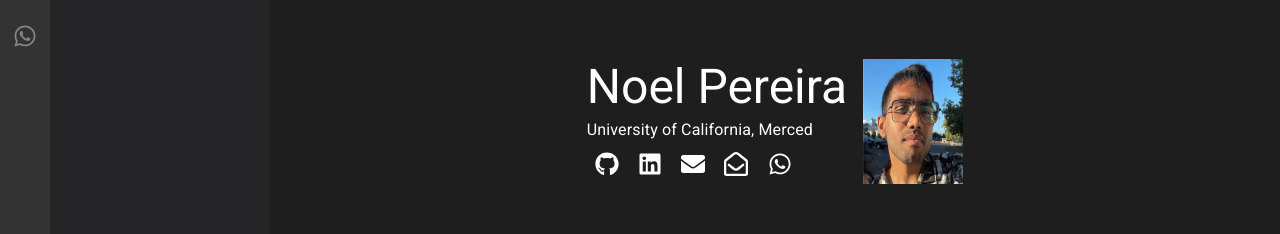
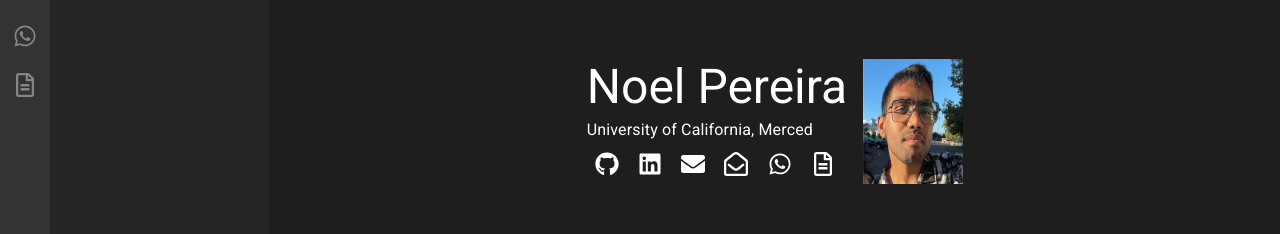
Before and after one commit to noelp2500/NoelVSCodeResumePublicVersion, a React (Create React App) app: page / in a window 1280 px wide. Shown: the part 285-519 px from the top of the page. Built offline with nearby package versions, Linux system fonts and the light colour scheme.

Commit message:
Feature: Add Resume option

```diff
--- a/src/app/pages/links.tsx
+++ b/src/app/pages/links.tsx
@@ -5,7 +5,8 @@ import {
   FaLinkedin,
   FaEnvelope,
   FaWhatsapp,
-  FaRegEnvelopeOpen
+  FaRegEnvelopeOpen,
+  FaRegFileAlt
 } from "react-icons/fa";
 
 export const links = [
@@ -39,4 +40,10 @@ export const links = [
     href: "https://wa.me/12093082144",
     icon: <FaWhatsapp />,
   },
+  {
+    index:5,
+    title: "Link to my Resume",
+    href:"https://drive.google.com/file/d/15SmJY65aPrvcbtYAROJ9-g043dQ75zQl/view?usp=sharing",
+    icon:<FaRegFileAlt/>
+  }
 ];
```
